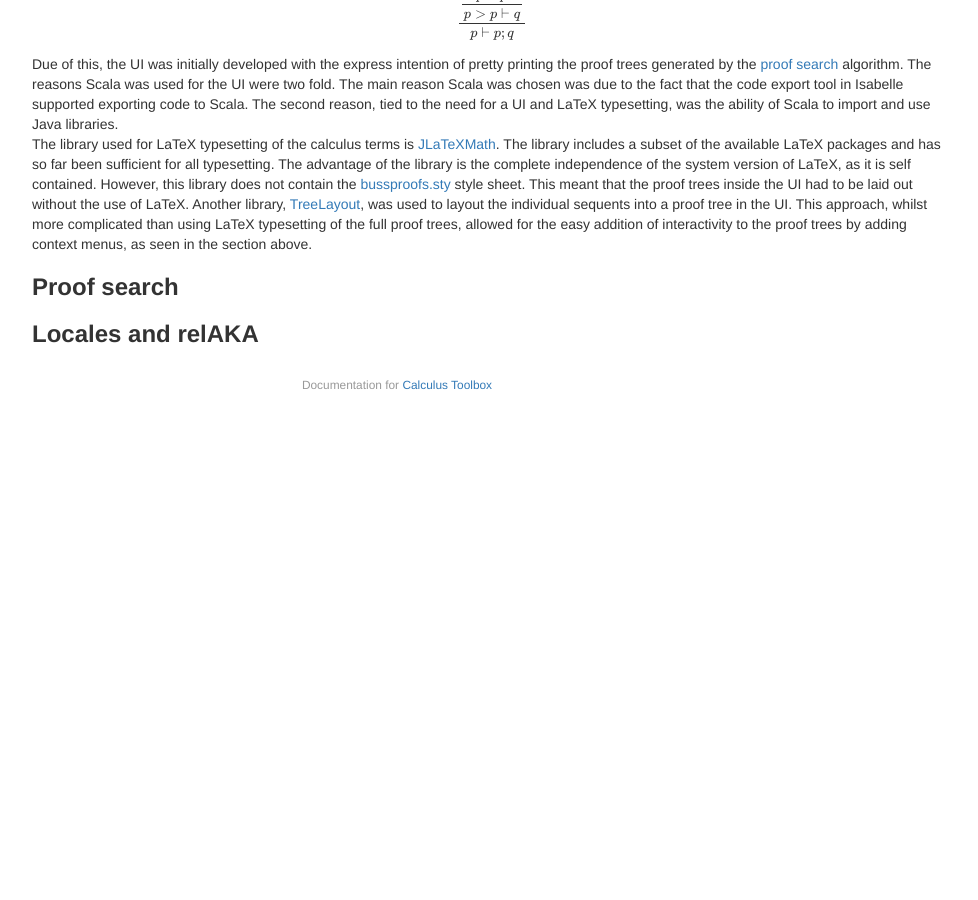
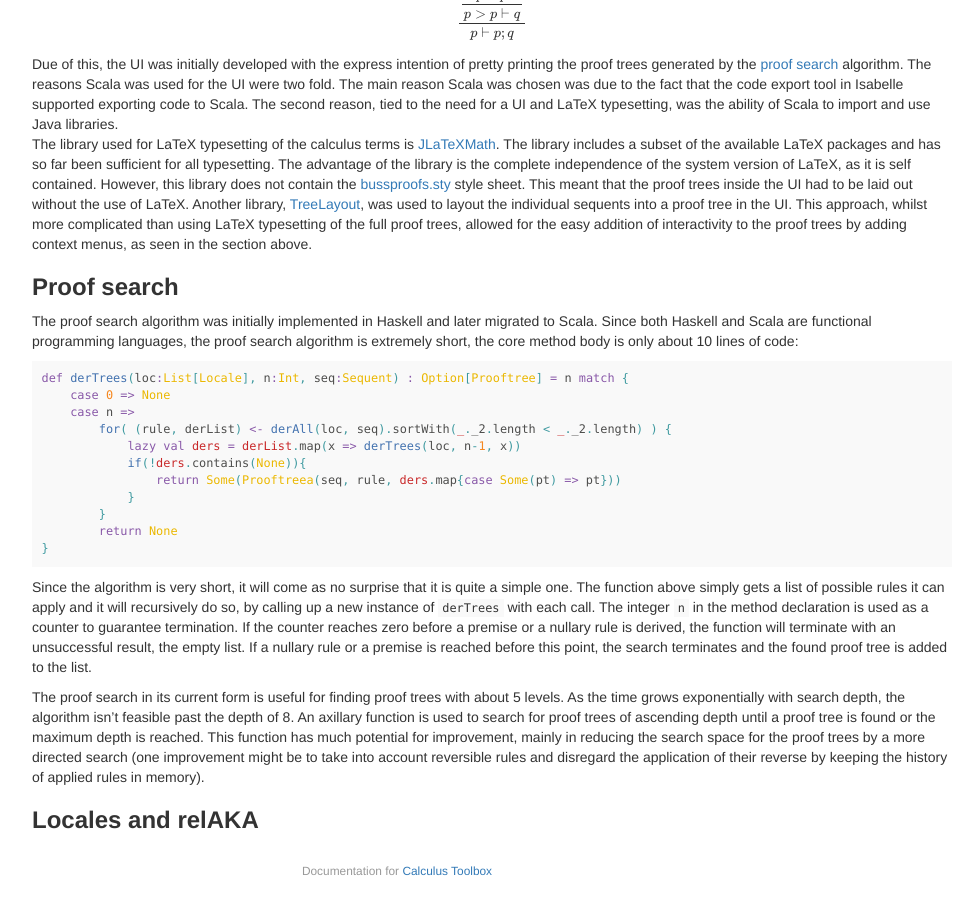
Before and after one commit to goodlyrottenapple/calculus-toolbox, a Jekyll site: the page built from _posts/2015-04-27-scala-ui.md, in a window 1280 px wide and 900 px high, scrolled down 3627 px. Shown: the whole window, without its empty margins (243-1221 px from the left). Built offline with Jekyll 4.4.1, drawn with Linux system fonts in a browser that asks for light colours; formulas are drawn with MathJax 3; before the commit the page ends 4041 px from its top, so only the background shows below that.

Commit message:
110101110101010101010111110

```diff
--- a/_posts/2015-04-27-scala-ui.md
+++ b/_posts/2015-04-27-scala-ui.md
@@ -103,4 +103,24 @@ The library used for LaTeX typesetting of the calculus terms is [JLaTeXMath](htt
 
 ### Proof search
 
+The proof search algorithm was initially implemented in Haskell and later migrated to Scala. Since both Haskell and Scala are functional programming languages, the proof search algorithm is extremely short, the core method body is only about 10 lines of code:
+
+{% highlight scala %}
+def derTrees(loc:List[Locale], n:Int, seq:Sequent) : Option[Prooftree] = n match {
+    case 0 => None
+    case n =>
+        for( (rule, derList) <- derAll(loc, seq).sortWith(_._2.length < _._2.length) ) {
+            lazy val ders = derList.map(x => derTrees(loc, n-1, x))
+            if(!ders.contains(None)){
+                return Some(Prooftreea(seq, rule, ders.map{case Some(pt) => pt}))
+            }
+        }
+        return None
+}
+{% endhighlight %}
+
+Since the algorithm is very short, it will come as no surprise that it is quite a simple one. The function above simply gets a list of possible rules it can apply and it will recursively do so, by calling up a new instance of `derTrees` with each call. The integer `n` in the method declaration is used as a counter to guarantee termination. If the counter reaches zero before a premise or a nullary rule is derived, the function will terminate with an unsuccessful result, the empty list. If a nullary rule or a premise is reached before this point, the search terminates and the found proof tree is added to the list.
+
+The proof search in its current form is useful for finding proof trees with about 5 levels. As the time grows exponentially with search depth, the algorithm isn't feasible past the depth of 8. An axillary function is used to search for proof trees of ascending depth until a proof tree is found or the maximum depth is reached. This function has much potential for improvement, mainly in reducing the search space for the proof trees by a more directed search (one improvement might be to take into account reversible rules and disregard the application of their reverse by keeping the history of applied rules in memory).
+
 ### Locales and relAKA
```
